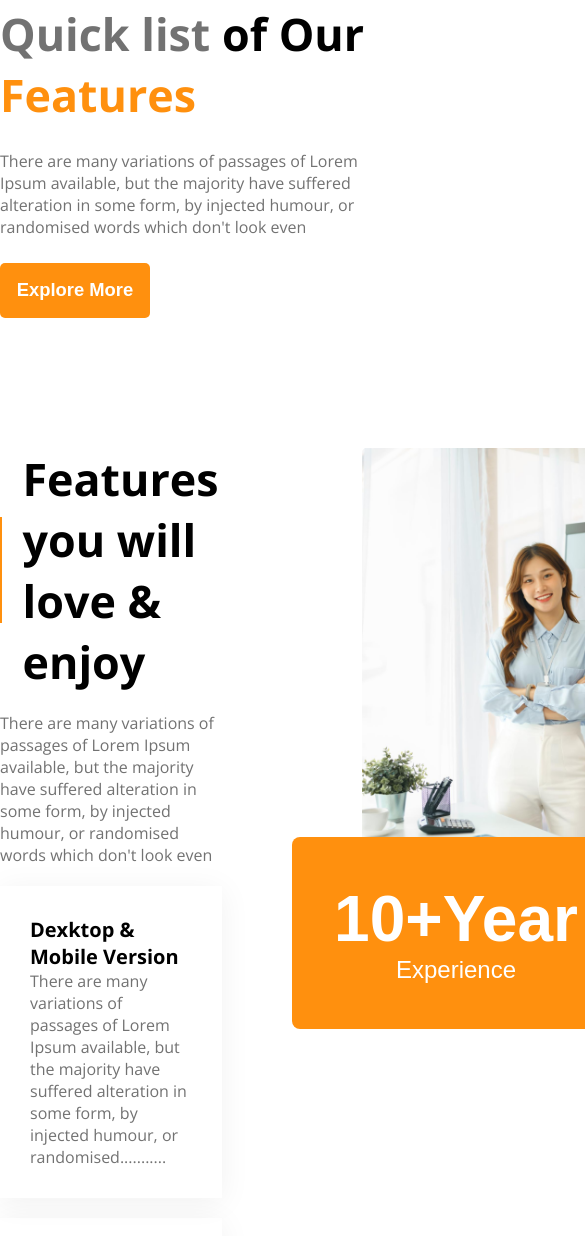
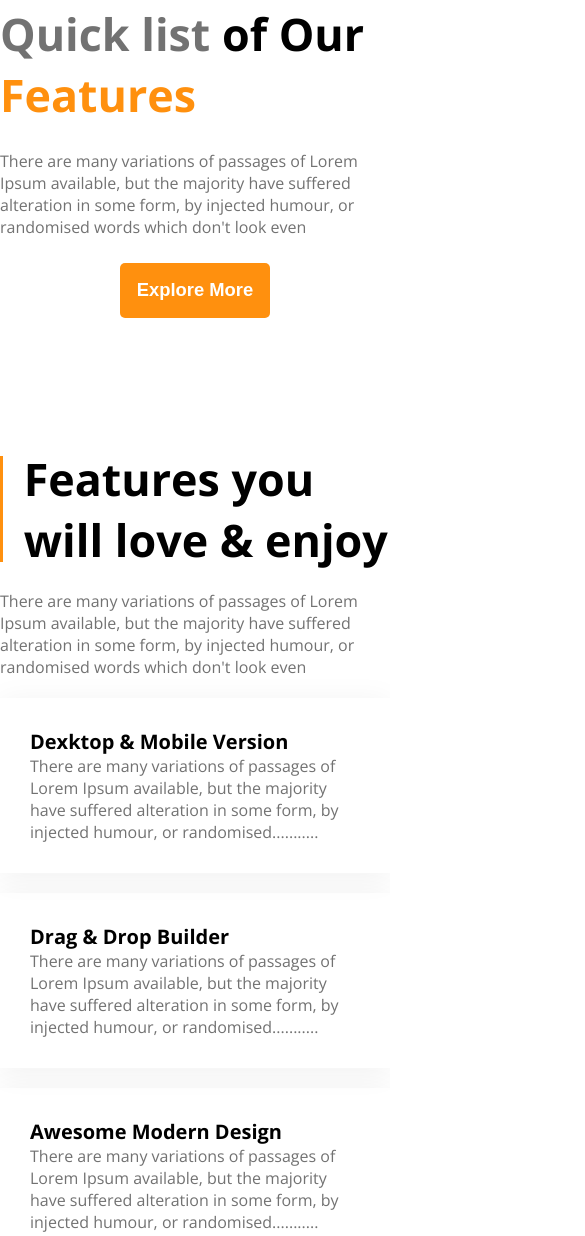
Before and after one commit to shekhmohibur/architects-practice, a plain HTML site: page index.html in a window 390 px wide. Shown: the part 2236-3472 px from the top of the page, 585 px wide, since content can reach past the window. Drawn offline with nearby package versions, Linux system fonts and the light colour scheme.

Commit message:
added some responsiveness

```diff
--- a/styles/style.css
+++ b/styles/style.css
@@ -166,8 +166,12 @@
         font-size: 24px;
     }
     .navbar,
-    .teams{
+    .teams,
+    .features-container{
         flex-direction: column;
+    }
+    .teams .primary-btn{
+      margin: 0 auto;
     }
     .nav-links{
         flex-direction: column;
@@ -177,6 +181,9 @@
     }
     .teams-gallery{
       grid-template-columns: repeat(1, 1fr);
+    }
+    .features-badge{
+      position: static;
     }
   }
 @media screen and (min-width:577px)and (max-width:992px){
@@ -191,5 +198,9 @@
     }
     .teams{
       flex-direction: column;
+      text-align: center;
+    }
+    .teams .primary-btn{
+      margin: 0 auto;
     }
 }
```
